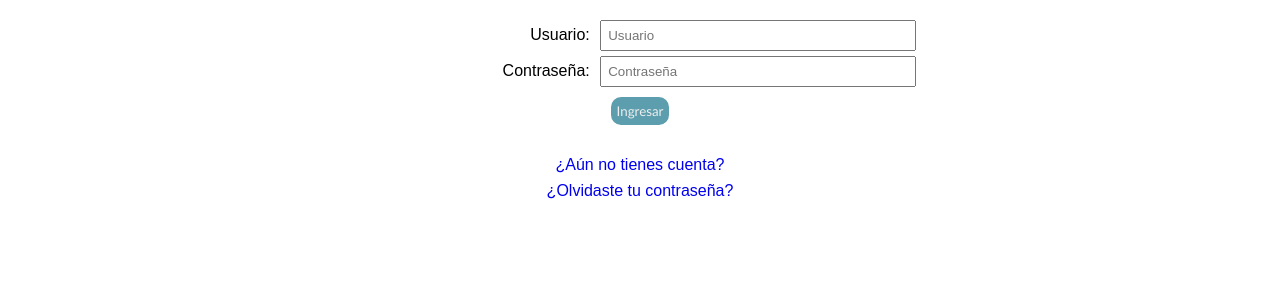
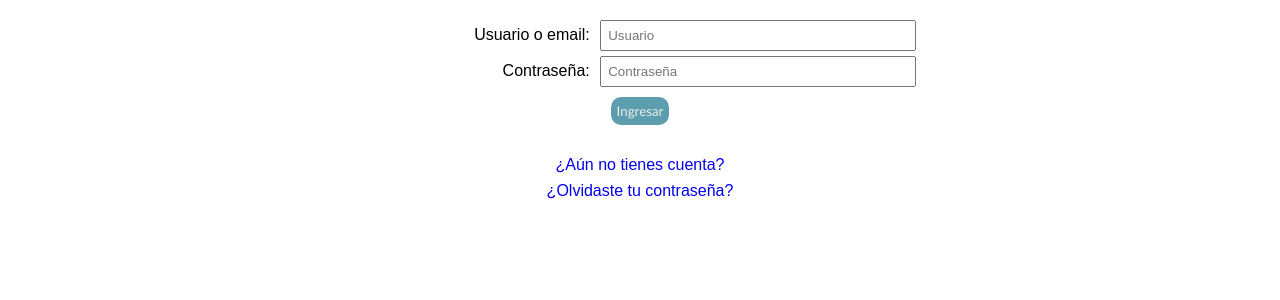
Before and after one commit to juanfer1109/qm, a Django app: page /user/login in a window 1280 px wide. Shown: the part 49-349 px from the top of the page. Run offline with Django 4.2, Linux system fonts and the light colour scheme.

Commit message:
email login

```diff
--- a/users/templates/users/login.html
+++ b/users/templates/users/login.html
@@ -13,7 +13,7 @@
                 <!-- {{ form.username.label_tag }}
                 {{ form.username}} -->
 
-                <label class="input" for="username">Usuario: </label>
+                <label class="input" for="username">Usuario o email: </label>
                 <input class="form-control" type="text" id="username", name="username" required placeholder="Usuario" value="{{username}}">
             </div>
             <div class="form-group">
--- a/users/views.py
+++ b/users/views.py
@@ -51,7 +51,12 @@ class LogoutInterfaceView(LogoutView):
 def LogIn(request):
     if request.method == 'POST':
 
+        users= User.objects.all()
         username = request.POST["username"].lower()
+        for user in users:
+            if user.email.lower() == username:
+                username = user.username
+
         password = request.POST["password"]
         user = authenticate(request, username=username, password=password)
         if user == None:
```
Also changed, not shown: db.sqlite3.
